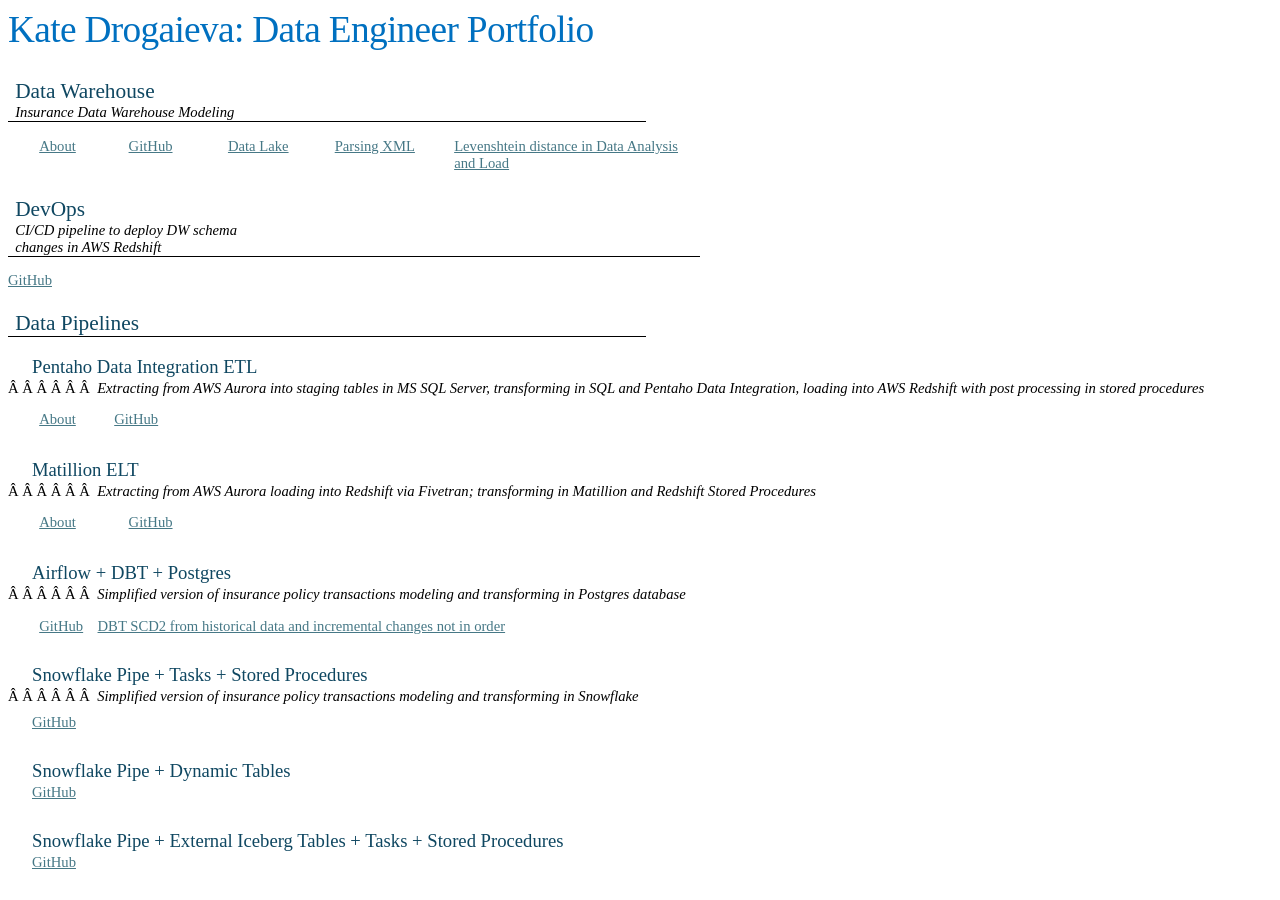
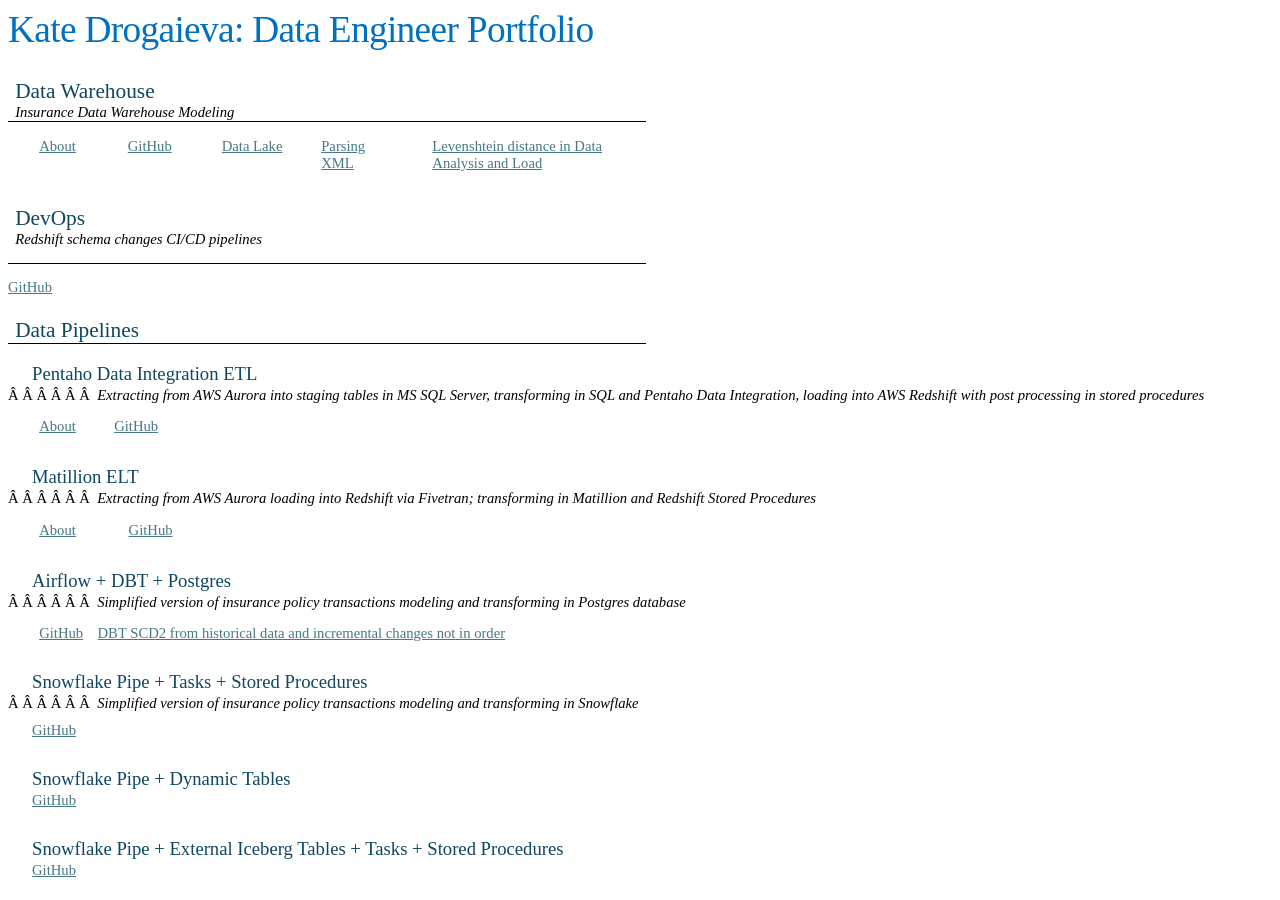
Before and after one commit to KaterynaD/KaterynaD.github.io, a Jekyll site: the page index.html, which Jekyll copies as it is, in a window 1280 px wide and 900 px high. Built offline with Jekyll 4.4.1, drawn with Linux system fonts in a browser that asks for light colours.

Commit message:
Update index.html

```diff
--- a/index.html
+++ b/index.html
@@ -2142,58 +2142,62 @@
 <table class=MsoTableGrid border=0 cellspacing=0 cellpadding=0
  style='border-collapse:collapse;border:none;mso-yfti-tbllook:1184;mso-padding-alt:
  0in 5.4pt 0in 5.4pt;mso-border-insideh:none;mso-border-insidev:none'>
- <tr style='mso-yfti-irow:0;mso-yfti-firstrow:yes'>
-  <td width=75 valign=top style='width:56.25pt;padding:0in 5.4pt 0in 5.4pt'>
+ <tr style='mso-yfti-irow:0;mso-yfti-firstrow:yes;height:32.35pt'>
+  <td width=74 valign=top style='width:55.65pt;padding:0in 5.4pt 0in 5.4pt;
+  height:32.35pt'>
   <p class=MsoNormal style='margin-top:0in;margin-right:0in;margin-bottom:0in;
   margin-left:.25in;line-height:normal'><a
   href="https://drive.google.com/file/d/1Qqiu1y3ypLQ6FovbqZo-3FE6ThOioy0X/view?usp=drive_link">About</a></p>
   </td>
-  <td width=85 valign=top style='width:63.75pt;padding:0in 5.4pt 0in 5.4pt'>
+  <td width=80 valign=top style='width:59.75pt;padding:0in 5.4pt 0in 5.4pt;
+  height:32.35pt'>
   <p class=MsoNormal style='margin-top:0in;margin-right:0in;margin-bottom:0in;
   margin-left:.25in;line-height:normal'><a
   href="https://github.com/KaterynaD/Insurance-Data-Warehouse">GitHub</a></p>
   </td>
-  <td width=92 valign=top style='width:69.3pt;padding:0in 5.4pt 0in 5.4pt'>
+  <td width=85 valign=top style='width:63.8pt;padding:0in 5.4pt 0in 5.4pt;
+  height:32.35pt'>
   <p class=MsoNormal style='margin-top:0in;margin-right:0in;margin-bottom:0in;
   margin-left:.25in;line-height:normal'><a
   href="https://github.com/KaterynaD/Insurance-Data-Warehouse/tree/main/Data%20Lake%20Scripts">Data
   Lake</a></p>
   </td>
-  <td width=105 valign=top style='width:78.8pt;padding:0in 5.4pt 0in 5.4pt'>
+  <td width=97 valign=top style='width:72.55pt;padding:0in 5.4pt 0in 5.4pt;
+  height:32.35pt'>
   <p class=MsoNormal style='margin-top:0in;margin-right:0in;margin-bottom:0in;
   margin-left:.25in;line-height:normal'><a
   href="https://github.com/KaterynaD/Insurance-Data-Warehouse/tree/main/Parsing%20XML">Parsing
   XML</a></p>
   </td>
-  <td width=267 colspan=2 valign=top style='width:199.9pt;padding:0in 5.4pt 0in 5.4pt'>
+  <td width=246 colspan=2 valign=top style='width:184.15pt;padding:0in 5.4pt 0in 5.4pt;
+  height:32.35pt'>
   <p class=MsoNormal style='margin-top:0in;margin-right:0in;margin-bottom:0in;
   margin-left:.25in;line-height:normal'><a
   href="https://github.com/KaterynaD/Insurance-Data-Warehouse/tree/main/Levenshtein%20Distance"><span
   class=SpellE>Levenshtein</span> distance in Data Analysis and Load</a></p>
   </td>
  </tr>
- <tr style='mso-yfti-irow:1;mso-yfti-lastrow:yes;mso-row-margin-right:.5pt'>
-  <td width=623 colspan=5 valign=top style='width:467.5pt;border:none;
+ <tr style='mso-yfti-irow:1;mso-yfti-lastrow:yes;height:62.0pt;mso-row-margin-right:
+  .3pt'>
+  <td width=581 colspan=5 valign=top style='width:6.05in;border:none;
   border-bottom:solid windowtext 1.0pt;mso-border-bottom-alt:solid windowtext .5pt;
-  padding:0in 5.4pt 0in 5.4pt'>
+  padding:0in 5.4pt 0in 5.4pt;height:62.0pt'>
   <h2 style='margin:0in;line-height:normal'><o:p>&nbsp;</o:p></h2>
-  <h2 style='margin:0in;line-height:normal'>DevOps</h2>
-  <p class=MsoNormal style='margin-bottom:0in;line-height:normal'><i>CI/CD
-  pipeline to deploy DW schema <o:p></o:p></i></p>
-  <p class=MsoNormal style='margin-bottom:0in;line-height:normal'><i>changes in
-  AWS Redshift<o:p></o:p></i></p>
+  <h2 style='margin:0in;line-height:normal'>DevOps </h2>
+  <p class=MsoNormal style='margin-bottom:0in;line-height:normal'><i>Redshift
+  schema changes CI/CD pipelines<o:p></o:p></i></p>
   </td>
   <td style='mso-cell-special:placeholder;border:none;padding:0in 0in 0in 0in'
-  width=1><p class='MsoNormal'>&nbsp;</td>
+  width=0><p class='MsoNormal'>&nbsp;</td>
  </tr>
  <![if !supportMisalignedColumns]>
  <tr height=0>
   <td width=75 style='border:none'></td>
+  <td width=81 style='border:none'></td>
   <td width=85 style='border:none'></td>
-  <td width=92 style='border:none'></td>
-  <td width=105 style='border:none'></td>
-  <td width=266 style='border:none'></td>
-  <td width=1 style='border:none'></td>
+  <td width=97 style='border:none'></td>
+  <td width=245 style='border:none'></td>
+  <td width=0 style='border:none'></td>
  </tr>
  <![endif]>
 </table>
@@ -2529,10 +2533,10 @@
   mso-border-bottom-alt:solid windowtext .5pt;padding:0in 5.4pt 0in 5.4pt'>
   <h2 style='margin:0in;line-height:normal'>Tableau: Product Performance
   Dashboards</h2>
-  <p class=MsoNormal style='margin-bottom:0in;line-height:normal'><i>50+ very
-  complex calculations based on analysis transactional data, analytical
-  function, different levels of aggregation and sophisticated capping rules.
-  The calculation is performed in Redshift store procedures, views and Tableau
+  <p class=MsoNormal style='margin-bottom:0in;line-height:normal'><i>50+ very complex
+  calculations based on analysis transactional data, analytical function,
+  different levels of aggregation and sophisticated capping rules. The
+  calculation is performed in Redshift store procedures, views and Tableau
   dashboards.</i></p>
   </td>
  </tr>
@@ -2686,7 +2690,7 @@
 </span></span></span></span><![endif]><span class=Heading3Char><u><span
 style='font-family:"Aptos",serif;mso-ascii-theme-font:minor-latin;mso-hansi-theme-font:
 minor-latin'><a
-href="https://github.com/KaterynaD/AWS-Sage-Maker-Machine-Learning-Experiments-Automation"
+href="https://drogaieva.medium.com/designing-machine-learning-experiment-and-interpreting-experimental-results-cbf870caf68d"
 target="_blank">Designing Machine Learning Experiment and Interpreting
 Experimental Results<o:p></o:p></a></span></u></span></h3>
 
```
Also changed, not shown: other parts of index.html (+7 -7 lines).
